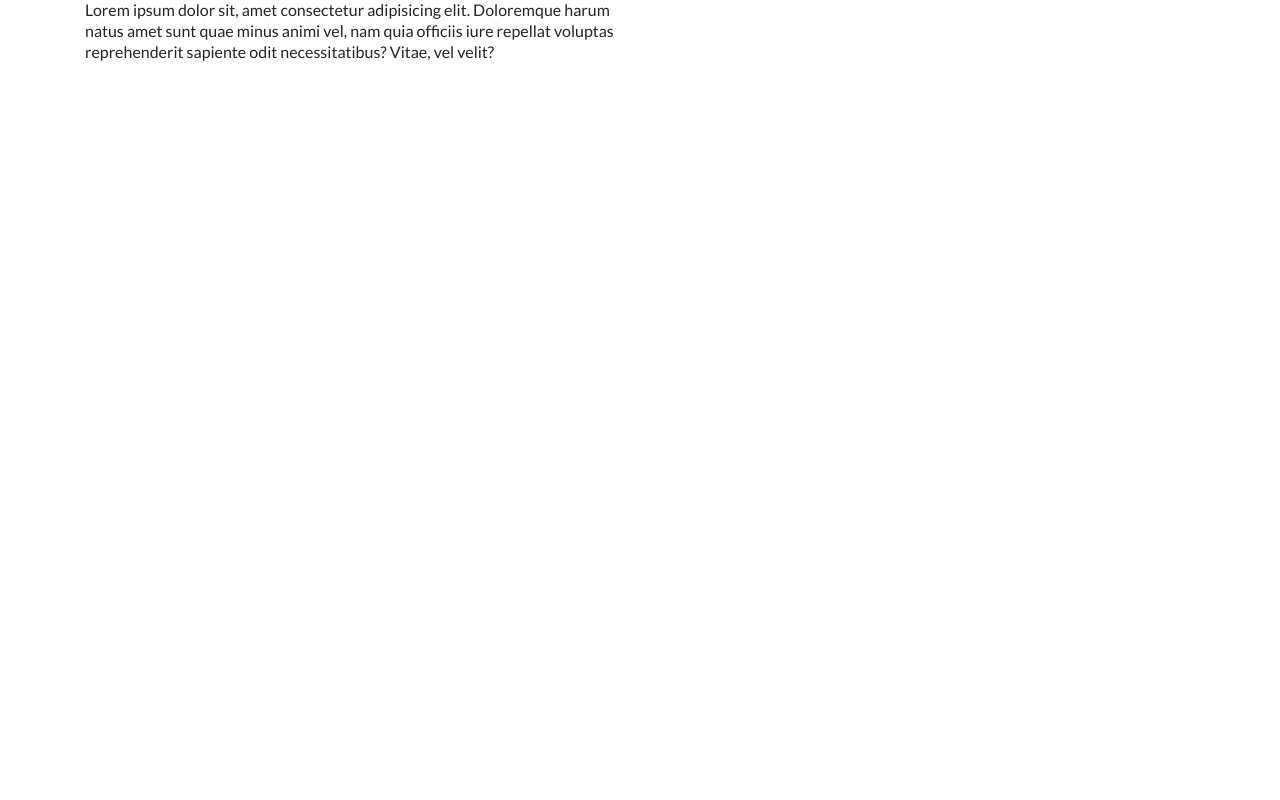
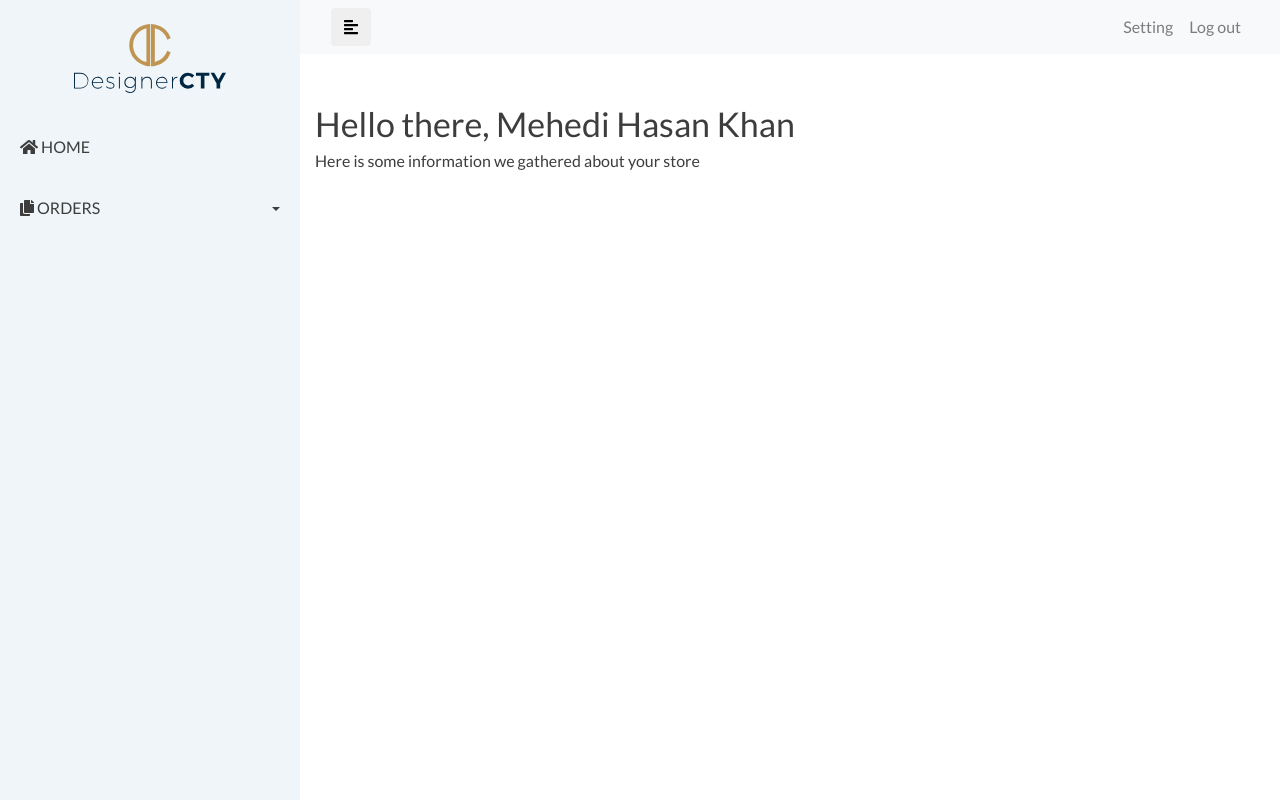
Before and after one commit to mohaiman-kx/admin-template, a plain HTML site: page index.html in a window 1280 px wide. Drawn offline with Linux system fonts and the light colour scheme.

Commit message:
second commit

```diff
--- a/dist/css/style.css
+++ b/dist/css/style.css
@@ -14,5 +14,143 @@ body {
   padding: 0;
   font-family: 'Lato', sans-serif;
   line-height: 1.3;
+  color: #3D3D3D;
+}
+
+h1, h2, h3, h4, h5, h6, p {
+  margin: 0;
+  padding: 0;
+}
+
+.wrapper {
+  display: -webkit-box;
+  display: -ms-flexbox;
+  display: flex;
+  -webkit-box-align: stretch;
+      -ms-flex-align: stretch;
+          align-items: stretch;
+}
+
+#sidebar {
+  min-width: 300px;
+  max-width: 300px;
+  background: #EFF5F8;
+  color: #3D3D3D;
+  -webkit-transition: all 0.3s;
+  transition: all 0.3s;
+}
+
+#sidebar.active {
+  min-width: 100px;
+  max-width: 100px;
+  text-align: center;
+}
+
+#sidebar.active .sidebar-header h3 {
+  display: none;
+}
+
+.sidebar-header img {
+  width: 60%;
+}
+
+#sidebar.active .sidebar-header strong {
+  display: block;
+}
+
+#sidebar.active .sidebar-header img {
+  width: 100%;
+}
+
+#sidebar ul li a {
+  text-align: left;
+}
+
+#sidebar.active ul li a {
+  padding: 20px 10px;
+  text-align: center;
+  font-size: 0.85em;
+}
+
+#sidebar.active ul li a i {
+  margin-right: 0;
+  display: block;
+  font-size: 1.8em;
+  margin-bottom: 5px;
+}
+
+#sidebar.active ul ul a {
+  padding: 10px !important;
+}
+
+#sidebar.active .dropdown-toggle::after {
+  top: auto;
+  bottom: 10px;
+  right: 50%;
+  -webkit-transform: translateX(50%);
+  transform: translateX(50%);
+}
+
+#sidebar .sidebar-header strong {
+  display: none;
+  font-size: 1.8em;
+}
+
+#sidebar ul li a {
+  padding: 20px;
+  font-size: 1rem;
+  display: block;
+  text-transform: uppercase;
+  color: #3D3D3D;
+  -webkit-transition: 0.3s ease-in-out;
+  transition: 0.3s ease-in-out;
+}
+
+#sidebar ul li a:hover {
+  text-decoration: none;
+  color: #000;
+  background: #fff;
+}
+
+#sidebar ul li a i {
+  margin-right: 10px;
+}
+
+#sidebar ul li.active > a,
+a[aria-expanded="true"] {
+  background: #1abc9c;
+}
+
+a[data-toggle="collapse"] {
+  position: relative;
+}
+
+.dropdown-toggle::after {
+  display: block;
+  position: absolute;
+  top: 50%;
+  right: 20px;
+  -webkit-transform: translateY(-50%);
+          transform: translateY(-50%);
+}
+
+#content {
+  width: 100%;
+  min-height: 100vh;
+  -webkit-transition: all 0.3s;
+  transition: all 0.3s;
+}
+
+.main-content {
+  padding: 50px 0px;
+}
+
+.main-content .main-content-title h3 {
+  font-size: 2.125rem;
+}
+
+.main-content .main-content-title p {
+  font-size: 1rem;
+  line-height: 1.5;
 }
 /*# sourceMappingURL=style.css.map */
--- /dev/null
+++ b/dist/js/script.js
@@ -0,0 +1,5 @@
+$(document).ready(function () {
+    $('#sidebarCollapse').on('click', function () {
+        $('#sidebar').toggleClass('active');
+    });
+});
--- /dev/null
+++ b/dist/scss/_content.scss
@@ -0,0 +1,21 @@
+#content {
+    width: 100%;
+    min-height: 100vh;
+    transition: all 0.3s;
+}
+
+.main-content{
+    padding:50px 0px;
+
+    .main-content-title h3{
+        font-size: $font-size-xxl;
+    }
+
+    .main-content-title p{
+        font-size:$font-size-md;
+        line-height: 1.5;
+    }
+
+
+
+}
--- a/dist/scss/_globals.scss
+++ b/dist/scss/_globals.scss
@@ -13,4 +13,15 @@ body{
     padding: 0;
     font-family: 'Lato', sans-serif;
     line-height: 1.3;
+    color:$color-text-dark;
 }
+
+ h1, h2, h3, h4, h5, h6, p{
+     margin: 0;
+     padding: 0;
+ }
+
+.wrapper {
+    display: flex;
+    align-items: stretch;
+}
--- /dev/null
+++ b/dist/scss/_navbar.scss
@@ -0,0 +1,101 @@
+#sidebar {
+    min-width: 300px;
+    max-width: 300px;
+    background: $color-light-blue;
+    color: $color-text-dark;
+    transition: all 0.3s;
+}
+
+#sidebar.active {
+    min-width: 100px;
+    max-width: 100px;
+    text-align: center;
+}
+
+#sidebar.active .sidebar-header h3{
+    display: none;
+}
+
+.sidebar-header img{
+    width: 60%;
+}
+
+#sidebar.active .sidebar-header strong {
+    display: block;
+}
+
+#sidebar.active .sidebar-header  img{
+    width: 100%;
+}
+
+#sidebar ul li a {
+    text-align: left;
+}
+
+#sidebar.active ul li a {
+    padding: 20px 10px;
+    text-align: center;
+    font-size: 0.85em;
+}
+
+#sidebar.active ul li a i {
+    margin-right: 0;
+    display: block;
+    font-size: 1.8em;
+    margin-bottom: 5px;
+}
+
+#sidebar.active ul ul a {
+    padding: 10px !important;
+}
+
+#sidebar.active .dropdown-toggle::after {
+    top: auto;
+    bottom: 10px;
+    right: 50%;
+    -webkit-transform: translateX(50%);
+    -ms-transform: translateX(50%);
+    transform: translateX(50%);
+}
+
+
+#sidebar .sidebar-header strong {
+    display: none;
+    font-size: 1.8em;
+}
+
+#sidebar ul li a {
+    padding: 20px;
+    font-size: $font-size-md;
+    display: block;
+    text-transform: uppercase;
+    color:$color-text-dark;
+    transition: 0.3s ease-in-out;
+}
+
+#sidebar ul li a:hover {
+    text-decoration: none;
+    color: $color-dark;
+    background: $color-light;
+}
+
+#sidebar ul li a i {
+    margin-right: 10px;
+}
+
+#sidebar ul li.active>a,
+a[aria-expanded="true"] {
+    background: $color-active-2;
+}
+
+a[data-toggle="collapse"] {
+    position: relative;
+}
+
+.dropdown-toggle::after {
+    display: block;
+    position: absolute;
+    top: 50%;
+    right: 20px;
+    transform: translateY(-50%);
+}
--- a/index.html
+++ b/index.html
@@ -22,12 +22,79 @@
 </head>
 
 <body>
-    <div class="container">
-        <div class="row">
-            <div class="col-6">
-                <p>Lorem ipsum dolor sit, amet consectetur adipisicing elit. Doloremque harum natus amet sunt quae minus
-                    animi vel, nam quia officiis iure repellat voluptas reprehenderit sapiente odit necessitatibus?
-                    Vitae, vel velit?</p>
+    <div class="wrapper">
+        <!-- Sidebar  -->
+        <nav id="sidebar">
+            <div class="sidebar-header text-center p-4">
+                <!-- <h3>Admin Template</h3> -->
+                <img src="images/logo.svg" alt="">
+                <!-- <strong></strong> -->
+            </div>
+
+            <ul class="list-unstyled components">
+                <li class="">
+                    <a href="">
+                        <i class="fas fa-home"></i>
+                        Home
+                    </a>
+                </li>
+                <li>
+                    <a href="#pageSubmenu" data-toggle="collapse" aria-expanded="false" class="dropdown-toggle">
+                        <i class="fas fa-copy"></i>
+                        Orders
+                    </a>
+                    <ul class="collapse list-unstyled" id="pageSubmenu">
+                        <li>
+                            <a href="#">Page 1</a>
+                        </li>
+                        <li>
+                            <a href="#">Page 2</a>
+                        </li>
+                        <li>
+                            <a href="#">Page 3</a>
+                        </li>
+                    </ul>
+                </li>
+            </ul>
+        </nav>
+
+        <!-- Page Content  -->
+        <div id="content">
+
+            <nav class="navbar navbar-expand-lg navbar-light bg-light">
+                <div class="container-fluid">
+
+                    <button type="button" id="sidebarCollapse" class="btn">
+                        <i class="fas fa-align-left"></i>
+                    </button>
+                    <button class="btn btn-dark d-inline-block d-lg-none ml-auto" type="button" data-toggle="collapse" data-target="#navbarSupportedContent" aria-controls="navbarSupportedContent" aria-expanded="false" aria-label="Toggle navigation">
+                        <i class="fas fa-align-justify"></i>
+                    </button>
+
+                    <div class="collapse navbar-collapse" id="navbarSupportedContent">
+                        <ul class="nav navbar-nav ml-auto">
+                            <li class="nav-item">
+                                <a class="nav-link" href="#">Setting</a>
+                            </li>
+                            <li class="nav-item">
+                                <a class="nav-link" href="#">Log out</a>
+                            </li>
+                        </ul>
+                    </div>
+                </div>
+            </nav>
+
+            <div class="main-content">
+                <div class="container">
+                    <div class="row">
+                        <div class="col-xl-12">
+                            <div class="main-content-title">
+                                <h3 class="mb-1">Hello there, <span class="main-user-title">Mehedi Hasan Khan</span></h3>
+                                <p>Here is some information we gathered about your store</p>
+                            </div>
+                        </div>
+                    </div>
+                </div>
             </div>
         </div>
     </div>
@@ -38,6 +105,7 @@
     <script src="dist/js/jquery-3.5.1.min.js"></script>
     <script src="dist/bootstrap/js/popper.min.js"></script>
     <script src="dist/bootstrap/js/bootstrap.min.js"></script>
+    <script src="dist/js/script.js"></script>
 </body>
 
 </html>
```
Also changed, not shown: dist/scss/_variables.scss (+17 -0 lines), dist/scss/style.scss (+6 -1 lines), dist/scss/_user.scss (added), images/logo.svg (added), 2 other files.
